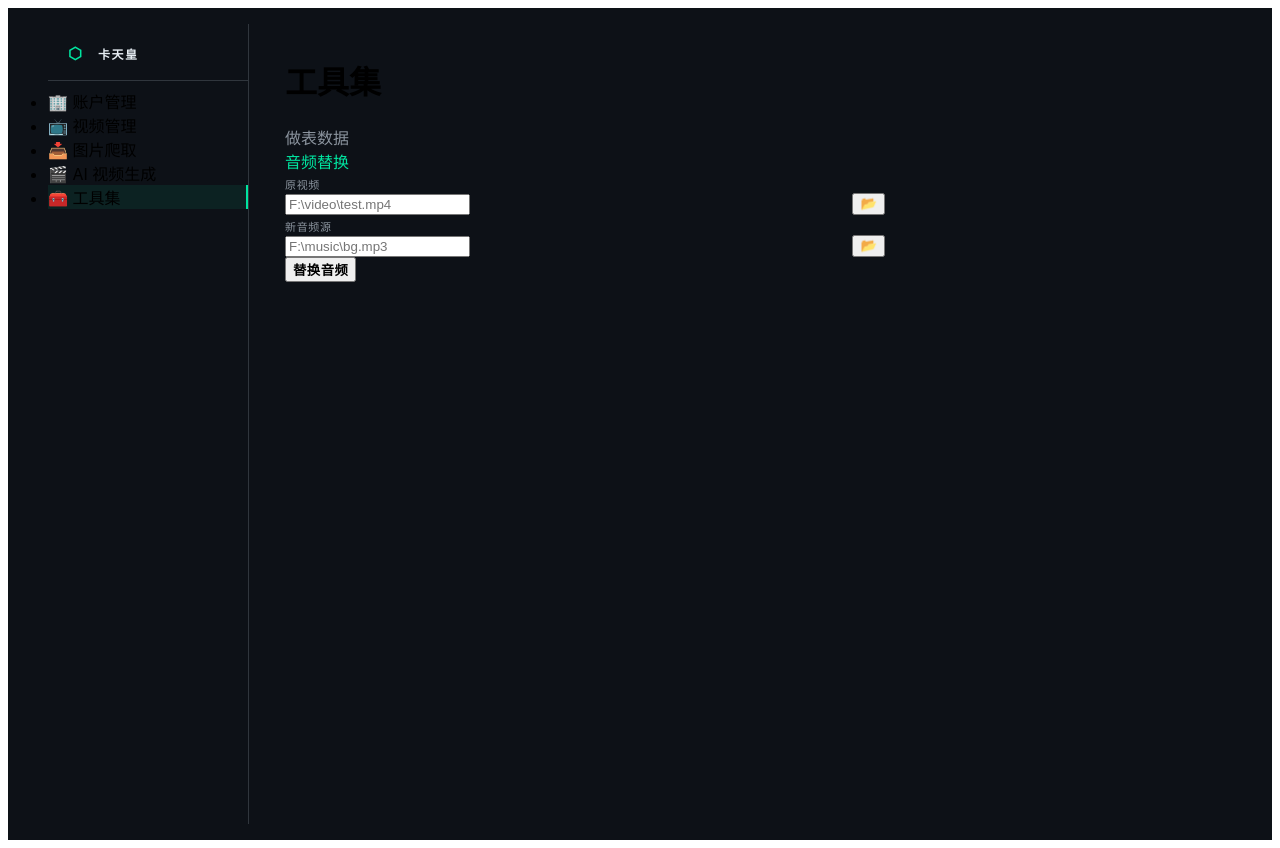
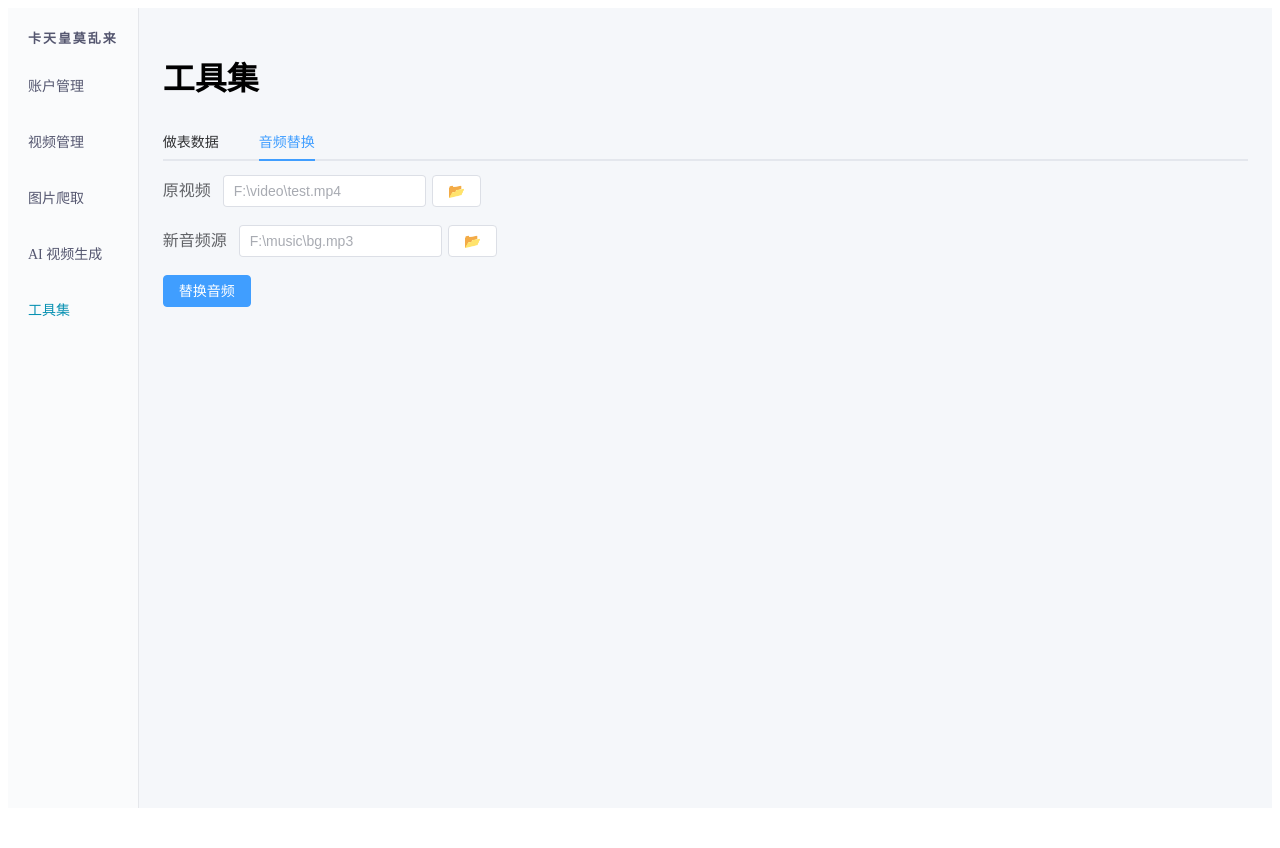
Before and after one commit to niko77i/ImageCrawling, a Vue app in the folder frontend/: page /#/toolkit/audio in a window 1280 px wide. After the commit the page ends 816 px from the top, so only its background shows below. Built offline with nearby package versions, Linux system fonts and the light colour scheme.

Commit message:
Revert "feat: 终端暗色主题 — 霓虹绿 + GitHub Dark 底色"
This reverts commit 1ea861a15e0155136fb3646085728b0410b2178e.

```diff
--- a/frontend/src/App.vue
+++ b/frontend/src/App.vue
@@ -1,9 +1,9 @@
 <template>
-  <div class="app-shell">
+  <div style="display:flex;min-height:100vh;">
     <AppSidebar />
-    <main class="app-main">
+    <div style="flex:1;padding:24px;overflow-y:auto;background:#f5f7fa;">
       <router-view />
-    </main>
+    </div>
   </div>
 </template>
 
--- a/frontend/src/components/AppSidebar.vue
+++ b/frontend/src/components/AppSidebar.vue
@@ -1,18 +1,30 @@
 <template>
   <el-menu
     :default-active="activeMenu"
+    background-color="#fafbfc"
+    text-color="#555770"
+    active-text-color="#0891b2"
     router
-    class="app-sidebar"
+    style="height:100vh;border-right:1px solid #e5e7eb;"
   >
-    <div class="sidebar-brand">
-      <span class="sidebar-brand-icon">⬡</span>
-      卡天皇
+    <div style="padding:20px 20px 12px;font-size:13px;font-weight:600;color:#555770;letter-spacing:0.15em;">
+      卡天皇莫乱来
     </div>
-    <el-menu-item index="/accounts">🏢 账户管理</el-menu-item>
-    <el-menu-item index="/youtube">📺 视频管理</el-menu-item>
-    <el-menu-item index="/scrape">📥 图片爬取</el-menu-item>
-    <el-menu-item index="/video">🎬 AI 视频生成</el-menu-item>
-    <el-menu-item index="/toolkit">🧰 工具集</el-menu-item>
+    <el-menu-item index="/accounts">
+      <span>账户管理</span>
+    </el-menu-item>
+    <el-menu-item index="/youtube">
+      <span>视频管理</span>
+    </el-menu-item>
+    <el-menu-item index="/scrape">
+      <span>图片爬取</span>
+    </el-menu-item>
+    <el-menu-item index="/video">
+      <span>AI 视频生成</span>
+    </el-menu-item>
+    <el-menu-item index="/toolkit">
+      <span>工具集</span>
+    </el-menu-item>
   </el-menu>
 </template>
 
--- a/frontend/src/main.js
+++ b/frontend/src/main.js
@@ -1,9 +1,8 @@
 import { createApp } from 'vue'
 import { createPinia } from 'pinia'
 import ElementPlus from 'element-plus'
-import 'element-plus/theme-chalk/dark/css-vars.css'
+import 'element-plus/dist/index.css'
 import zhCn from 'element-plus/es/locale/lang/zh-cn'
-import './styles/terminal.css'
 import App from './App.vue'
 import router from './router'
 
--- a/frontend/src/styles/terminal.css
+++ /dev/null
@@ -1,292 +0,0 @@
-/* === 终端暗色主题 — 霓虹绿 + GitHub Dark 底色 === */
-
-/* ── 根变量覆盖 Element Plus 暗色 ── */
-:root {
-  /* 主强调: 霓虹绿 */
-  --el-color-primary: #00e5a0;
-  --el-color-primary-light-3: #33eaad;
-  --el-color-primary-light-5: #66efc0;
-  --el-color-primary-light-7: #99f5d6;
-  --el-color-primary-light-8: #b3f8e2;
-  --el-color-primary-light-9: #ccfaed;
-  --el-color-primary-dark-2: #00b780;
-
-  /* 面板/底色 */
-  --el-bg-color: #161b22;
-  --el-bg-color-overlay: #1c2129;
-  --el-bg-color-page: #0d1117;
-
-  /* 文字 */
-  --el-text-color-primary: #e6edf3;
-  --el-text-color-regular: #c9d1d9;
-  --el-text-color-secondary: #8b949e;
-  --el-text-color-placeholder: #6e7681;
-
-  /* 边框 */
-  --el-border-color: #30363d;
-  --el-border-color-light: #21262d;
-  --el-border-color-lighter: #30363d;
-  --el-border-color-extra-light: #21262d;
-
-  /* 填充 */
-  --el-fill-color: rgba(255,255,255,0.03);
-  --el-fill-color-light: rgba(255,255,255,0.05);
-  --el-fill-color-blank: #0d1117;
-
-  /* 暗纹强调 */
-  --accent-glow: rgba(0,229,160,0.25);
-  --accent-subtle: rgba(0,229,160,0.08);
-
-  /* 全局字体 */
-  font-family: -apple-system, "Microsoft YaHei", "PingFang SC", sans-serif;
-}
-
-/* ── 侧边栏 ── */
-.el-menu {
-  --el-menu-bg-color: #161b22;
-  --el-menu-hover-bg-color: rgba(0,229,160,0.06);
-  --el-menu-text-color: #8b949e;
-  --el-menu-active-color: #00e5a0;
-  border-right-color: #30363d !important;
-}
-.el-menu-item.is-active {
-  background: rgba(0,229,160,0.08) !important;
-  border-right: 2px solid #00e5a0;
-}
-
-.app-sidebar {
-  height: 100vh;
-  width: 200px;
-  border-right: 1px solid #30363d;
-  flex-shrink: 0;
-}
-
-.sidebar-brand {
-  padding: 20px 20px 16px;
-  font-size: 12px;
-  font-weight: 700;
-  letter-spacing: 0.12em;
-  color: #e6edf3;
-  border-bottom: 1px solid #30363d;
-  margin-bottom: 8px;
-  font-family: "JetBrains Mono", "Cascadia Code", monospace;
-}
-.sidebar-brand-icon {
-  color: #00e5a0;
-  margin-right: 6px;
-  font-size: 16px;
-}
-
-/* ── 表格 ── */
-.el-table {
-  --el-table-bg-color: #161b22;
-  --el-table-tr-bg-color: #161b22;
-  --el-table-header-bg-color: #1c2129;
-  --el-table-row-hover-bg-color: rgba(0,229,160,0.03);
-  --el-table-border-color: #30363d;
-}
-.el-table th.el-table__cell {
-  background: #1c2129;
-  color: #8b949e;
-  font-weight: 600;
-  font-size: 11px;
-  letter-spacing: 0.06em;
-  text-transform: uppercase;
-}
-.el-table .el-table__row:hover > td {
-  background: rgba(0,229,160,0.03) !important;
-}
-
-/* ── 输入框/选择器 ── */
-.el-input__wrapper,
-.el-textarea__inner,
-.el-select .el-input__wrapper {
-  background: #0d1117 !important;
-  border-color: #30363d !important;
-  box-shadow: none !important;
-}
-.el-input__wrapper:hover,
-.el-textarea__inner:hover {
-  border-color: #00e5a0 !important;
-}
-.el-input.is-focus .el-input__wrapper,
-.el-textarea__inner:focus {
-  border-color: #00e5a0 !important;
-  box-shadow: 0 0 0 1px rgba(0,229,160,0.3) !important;
-}
-.el-select-dropdown {
-  background: #1c2129 !important;
-  border: 1px solid #30363d !important;
-}
-.el-select-dropdown__item {
-  color: #c9d1d9;
-}
-.el-select-dropdown__item.hover,
-.el-select-dropdown__item:hover {
-  background: rgba(0,229,160,0.08) !important;
-}
-.el-select-dropdown__item.selected {
-  color: #00e5a0;
-  font-weight: 600;
-}
-
-/* ── 按钮 ── */
-.el-button--primary {
-  --el-button-bg-color: #00e5a0;
-  --el-button-border-color: #00e5a0;
-  --el-button-text-color: #0d1117;
-  --el-button-hover-bg-color: #00cc8e;
-  --el-button-hover-border-color: #00cc8e;
-  --el-button-active-bg-color: #00b37a;
-  font-weight: 700;
-  letter-spacing: 0.04em;
-}
-.el-button--primary:hover {
-  box-shadow: 0 0 16px rgba(0,229,160,0.3);
-}
-.el-button--default {
-  --el-button-bg-color: #21262d;
-  --el-button-border-color: #30363d;
-  --el-button-text-color: #c9d1d9;
-}
-.el-button--danger {
-  --el-button-bg-color: rgba(255,107,107,0.12);
-  --el-button-border-color: rgba(255,107,107,0.3);
-  --el-button-text-color: #ff6b6b;
-}
-.el-button--danger:hover {
-  --el-button-bg-color: #ff6b6b;
-  --el-button-text-color: #0d1117;
-}
-
-/* ── 对话框 ── */
-.el-dialog {
-  --el-dialog-bg-color: #1c2129;
-  --el-dialog-border-color: #30363d;
-  border: 1px solid #30363d;
-  box-shadow: 0 8px 48px rgba(0,0,0,0.6), 0 0 0 1px rgba(0,229,160,0.08);
-}
-.el-dialog__header {
-  border-bottom: 1px solid #30363d;
-}
-.el-dialog__title {
-  color: #e6edf3;
-  font-weight: 700;
-}
-
-/* ── 标签 ── */
-.el-tag {
-  --el-tag-bg-color: rgba(0,229,160,0.08);
-  --el-tag-border-color: rgba(0,229,160,0.2);
-  --el-tag-text-color: #00e5a0;
-  border-radius: 4px;
-  font-family: "JetBrains Mono", "Cascadia Code", monospace;
-  font-size: 10px;
-  letter-spacing: 0.04em;
-}
-.el-tag--success { --el-tag-bg-color: rgba(0,229,160,0.08); --el-tag-border-color: rgba(0,229,160,0.25); --el-tag-text-color: #00e5a0; }
-.el-tag--warning { --el-tag-bg-color: rgba(240,136,62,0.08); --el-tag-border-color: rgba(240,136,62,0.25); --el-tag-text-color: #f0883e; }
-.el-tag--danger  { --el-tag-bg-color: rgba(255,107,107,0.08); --el-tag-border-color: rgba(255,107,107,0.25); --el-tag-text-color: #ff6b6b; }
-.el-tag--primary { --el-tag-bg-color: rgba(88,166,255,0.08); --el-tag-border-color: rgba(88,166,255,0.25); --el-tag-text-color: #58a6ff; }
-.el-tag--info    { --el-tag-bg-color: rgba(139,148,158,0.06); --el-tag-border-color: rgba(139,148,158,0.2); --el-tag-text-color: #8b949e; }
-
-/* ── 分页 ── */
-.el-pagination .el-pager li.is-active {
-  background: #00e5a0 !important;
-  color: #0d1117 !important;
-  font-weight: 700;
-}
-.el-pagination button:hover {
-  color: #00e5a0;
-}
-
-/* ── 标签页 ── */
-.el-tabs__item {
-  color: #8b949e;
-}
-.el-tabs__item.is-active {
-  color: #00e5a0;
-}
-.el-tabs__active-bar {
-  background: #00e5a0;
-}
-.el-tabs__nav-wrap::after {
-  background: #30363d;
-}
-
-/* ── 卡片 ── */
-.el-card {
-  --el-card-bg-color: #161b22;
-  --el-card-border-color: #30363d;
-  border: 1px solid #30363d;
-}
-.el-card__header {
-  border-bottom-color: #30363d;
-}
-
-/* ── 表单 ── */
-.el-form-item__label {
-  color: #8b949e;
-  font-size: 11px;
-  letter-spacing: 0.06em;
-  text-transform: uppercase;
-}
-
-/* ── 链接按钮 ── */
-.el-button.is-link {
-  color: #58a6ff;
-}
-.el-button.is-link:hover {
-  color: #00e5a0;
-}
-
-/* ── Radio button group ── */
-.el-radio-button__inner {
-  background: #21262d;
-  border-color: #30363d;
-  color: #8b949e;
-}
-.el-radio-button.is-active .el-radio-button__inner {
-  background: #00e5a0;
-  border-color: #00e5a0;
-  color: #0d1117;
-  font-weight: 700;
-}
-
-/* ── 进度条 ── */
-.el-progress-bar__inner {
-  background: #00e5a0 !important;
-}
-
-/* ── 消息 ── */
-.el-message--success {
-  --el-message-bg-color: rgba(0,229,160,0.12);
-  --el-message-border-color: rgba(0,229,160,0.3);
-  --el-message-text-color: #00e5a0;
-}
-
-/* ── 全局布局 ── */
-.app-shell {
-  display: flex;
-  min-height: 100vh;
-  background: #0d1117;
-}
-
-.app-main {
-  flex: 1;
-  padding: 28px 36px;
-  overflow-y: auto;
-  background: #0d1117;
-}
-
-/* ── 微交互：聚焦发光 ── */
-input:focus-visible,
-select:focus-visible {
-  outline: 1px solid rgba(0,229,160,0.4);
-}
-
-/* ── 滚动条 ── */
-::-webkit-scrollbar { width: 6px; height: 6px; }
-::-webkit-scrollbar-track { background: #0d1117; }
-::-webkit-scrollbar-thumb { background: #30363d; border-radius: 3px; }
-::-webkit-scrollbar-thumb:hover { background: #484f58; }
```
Also changed, not shown: 29 other files (tests, documents, lock files or other folders).
